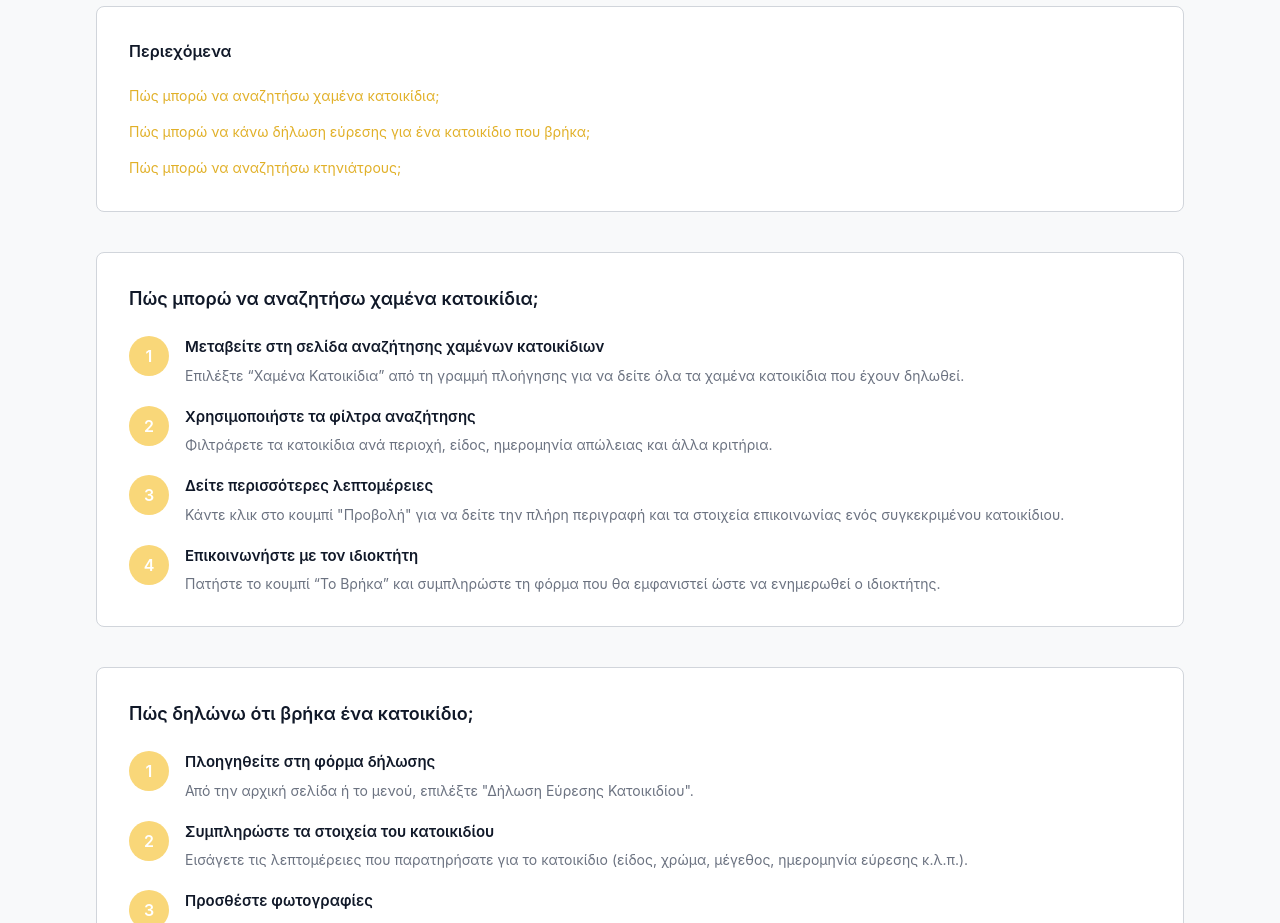
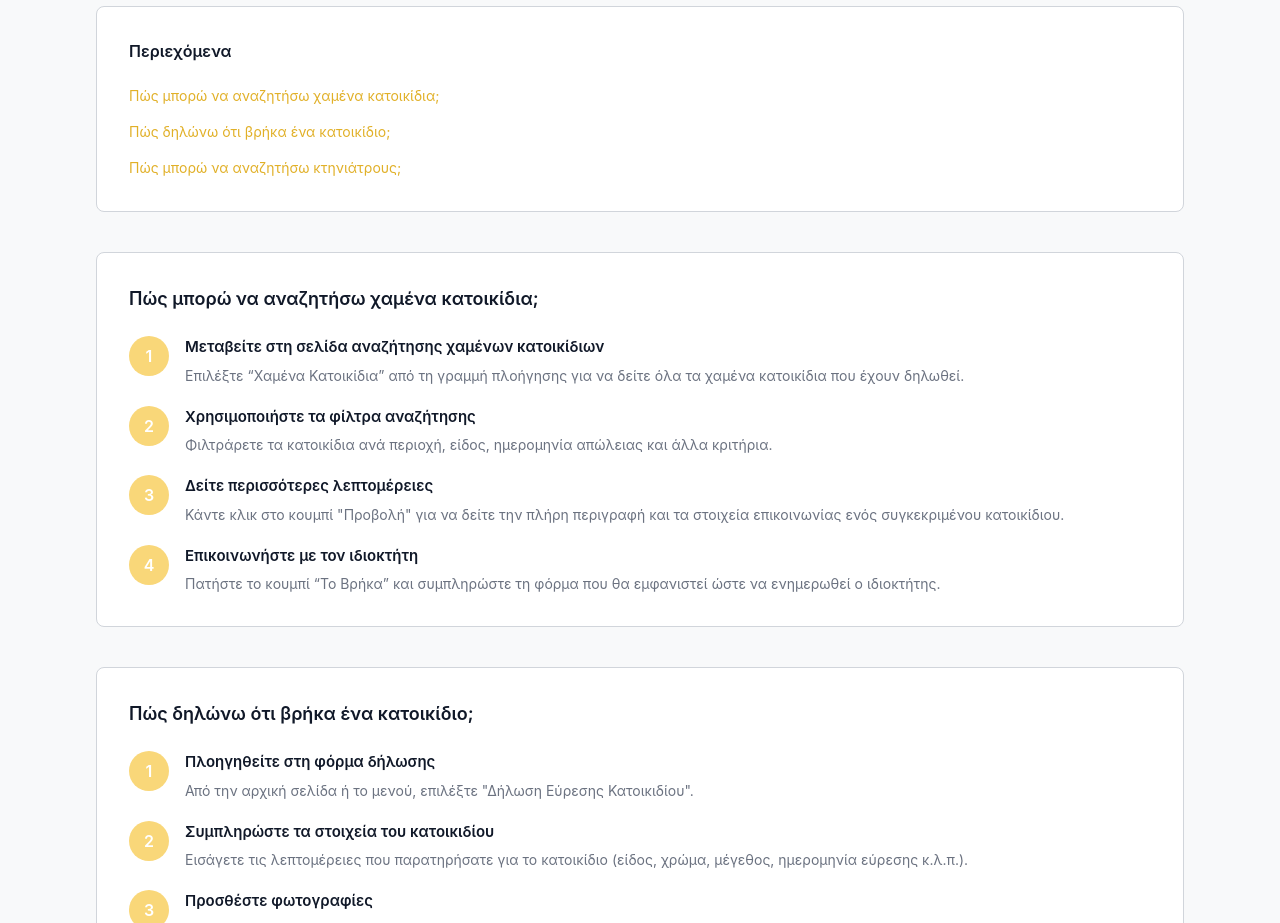
Before and after one commit to TheodoraManika/petcare, a React (Vite) app in the folder frontend/: page /citizen/information in a window 1280 px wide. Shown: the part 1120-2043 px from the top of the page. Built offline with nearby package versions, Linux system fonts and the light colour scheme.

Commit message:
fixed bug and warning

```diff
--- a/frontend/src/pages/common/info/CitizenInformation.jsx
+++ b/frontend/src/pages/common/info/CitizenInformation.jsx
@@ -76,7 +76,7 @@ const CitizenInformation = () => {
           <h2>Περιεχόμενα</h2>
           <ul className="citizen-contents-links">
             <li><a href="#faq-1">Πώς μπορώ να αναζητήσω χαμένα κατοικίδια;</a></li>
-            <li><a href="#faq-2">Πώς μπορώ να κάνω δήλωση εύρεσης για ένα κατοικίδιο που βρήκα;</a></li>
+            <li><a href="#faq-2">Πώς δηλώνω ότι βρήκα ένα κατοικίδιο;</a></li>
             <li><a href="#faq-3">Πώς μπορώ να αναζητήσω κτηνιάτρους;</a></li>
           </ul>
         </div>
--- a/frontend/src/pages/vet/Adoption.jsx
+++ b/frontend/src/pages/vet/Adoption.jsx
@@ -91,10 +91,8 @@ const Adoption = () => {
       // Pet not found - just set microchip
       setFormData(prev => ({
         ...prev,
-        microchipNumber: microchip,
-        microchipNumber: microchip,
+        microchipNumber: microchip
       }));
-      setFoundPet({ microchip });
       setFoundPet({ microchip });
       // Removed error handling for microchip as field is hidden
     }
--- a/frontend/src/pages/vet/LostPet.jsx
+++ b/frontend/src/pages/vet/LostPet.jsx
@@ -271,7 +271,6 @@ const LostPet = () => {
       ownerEmail: ''
     });
     setPhotoPreview(null);
-    setMicrochipError('');
     setAfmError('');
     setShowCancelModal(false);
 
```
